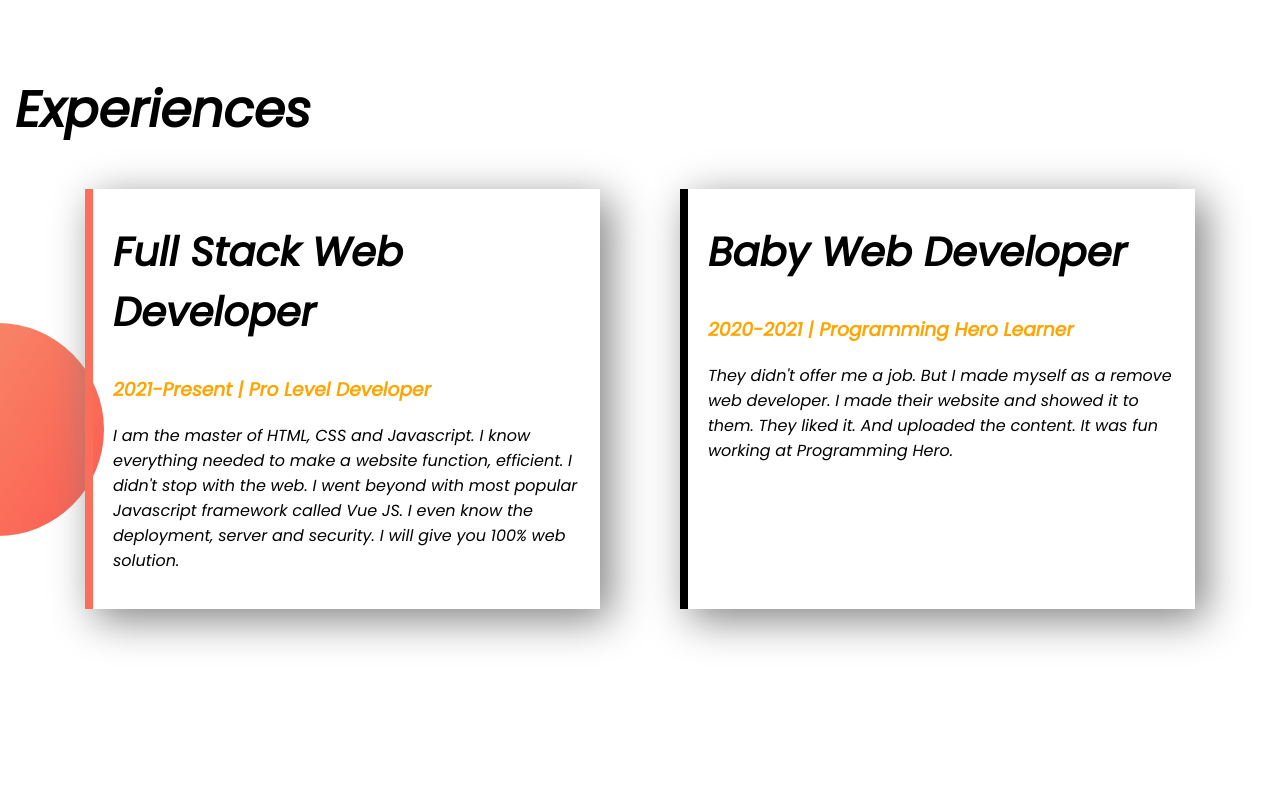
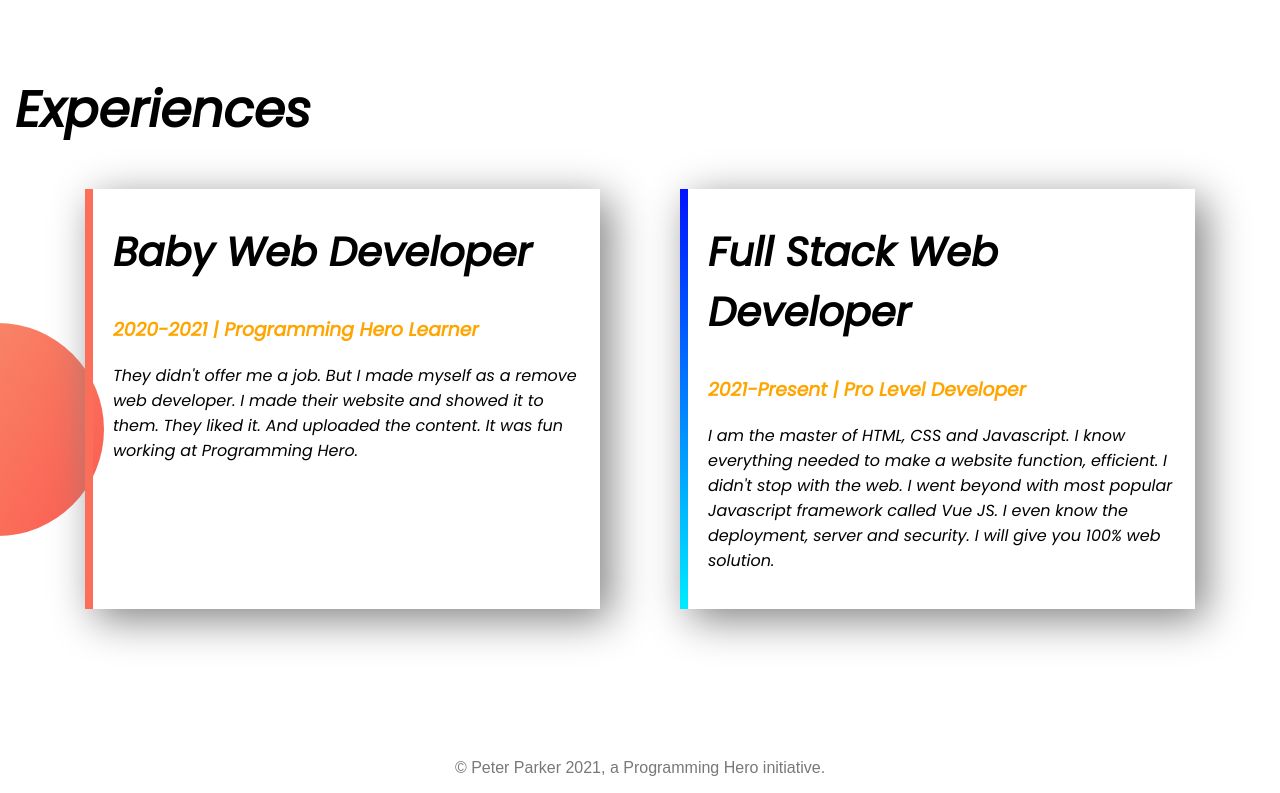
Before and after one commit to asifhasan973/developer-portfolio, a plain HTML site: page index.html in a window 1280 px wide. Shown: the part 1422-2215 px from the top of the page. Before the commit the page ends 2165 px from the top, so only its background shows below. Drawn offline with Linux system fonts and the light colour scheme.

Commit message:
finished

```diff
--- a/index.html
+++ b/index.html
@@ -65,6 +65,16 @@
 
         <div class="container">
             <div class="div-5">
+                <h2 class="last-h2">Baby Web Developer</h2>
+                <h3 class="orange">2020-2021 | Programming Hero Learner</h3>
+                <p>
+                    They didn't offer me a job. But I made myself as a remove web developer. I made their website and
+                    showed
+                    it to them. They liked it. And uploaded the content. It was fun working at Programming Hero.
+                </p>
+            </div>
+
+            <div class="div-6">
                 <h2 class="last-h2">Full Stack Web Developer</h2>
                 <h3 class="orange">2021-Present | Pro Level Developer</h3>
                 <p>
@@ -72,19 +82,16 @@
                     efficient. I didn't stop with the web. I went beyond with most popular Javascript framework called
                     Vue
                     JS. I even know the deployment, server and security. I will give you 100% web solution.
+
                 </p>
-            </div>
-
-            <div class="div-6">
-                <h2 class="last-h2">Baby Web Developer</h2>
-                <h3 class="orange">2020-2021 | Programming Hero Learner</h3>
-                <p>They didn't offer me a job. But I made myself as a remove web developer. I made their website and
-                    showed
-                    it to them. They liked it. And uploaded the content. It was fun working at Programming Hero.</p>
             </div>
         </div>
 
     </section>
+
+    <footer>
+        <p>© Peter Parker 2021, a Programming Hero initiative.</p>
+    </footer>
 </body>
 
 </html>
--- a/style.css
+++ b/style.css
@@ -118,7 +118,7 @@ h1{
 
 .div-6{
     border-left: 8px solid;
-
+    border-image: linear-gradient(#0101FF, #00FDFF) 30;
     width: 50%;
     padding: 20px;
     padding-top: 0px;
@@ -127,10 +127,15 @@ h1{
     height: 400px;
     box-shadow: 10px 10px 40px gray
 
-
-
 }
 
 .orange{
     color: orange;
 }
+
+footer p{
+    text-align: center;
+    color: #777977;
+    font-family: Arial, Helvetica, sans-serif;
+    font-weight: 500;
+}
```
